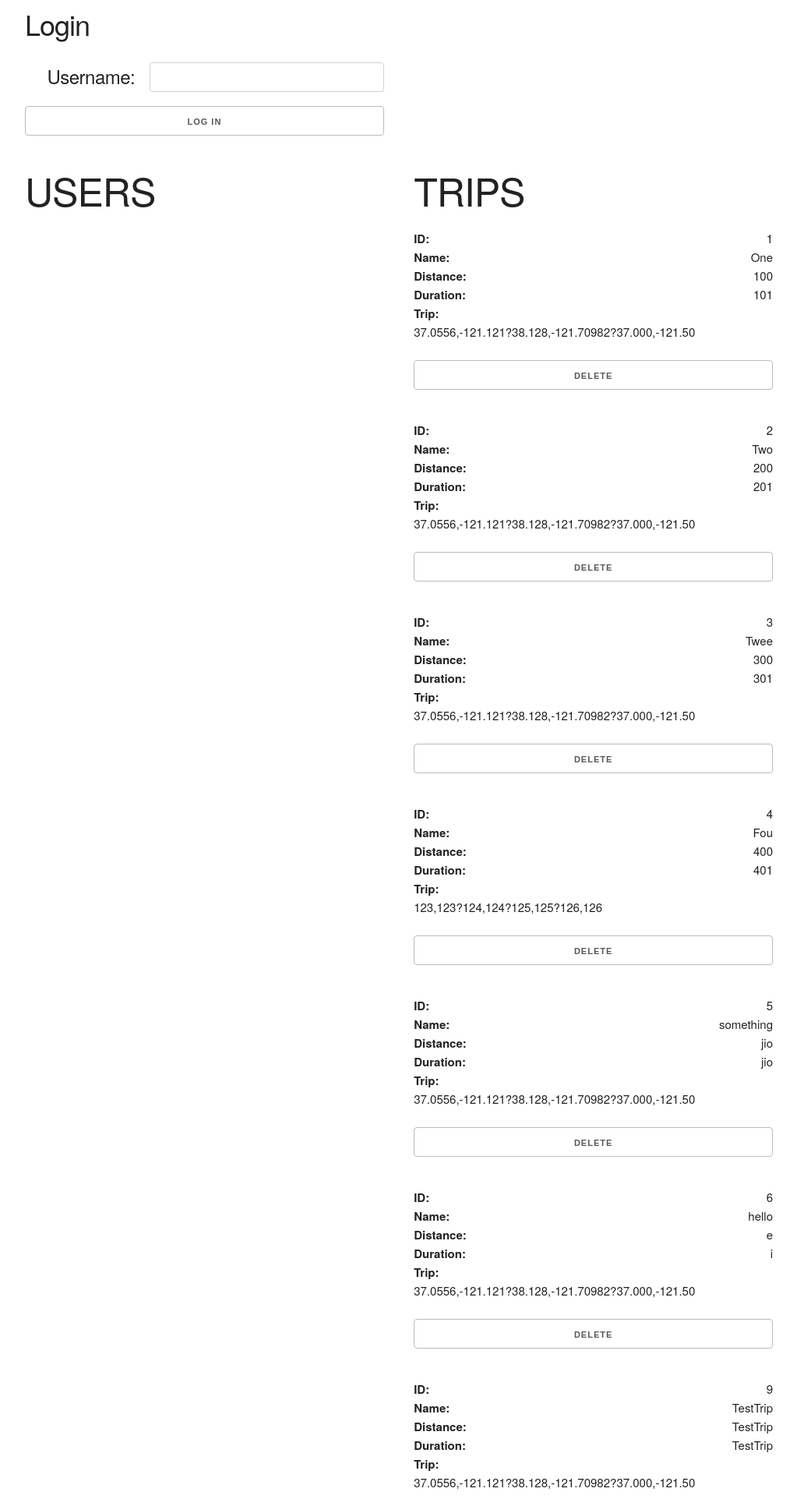
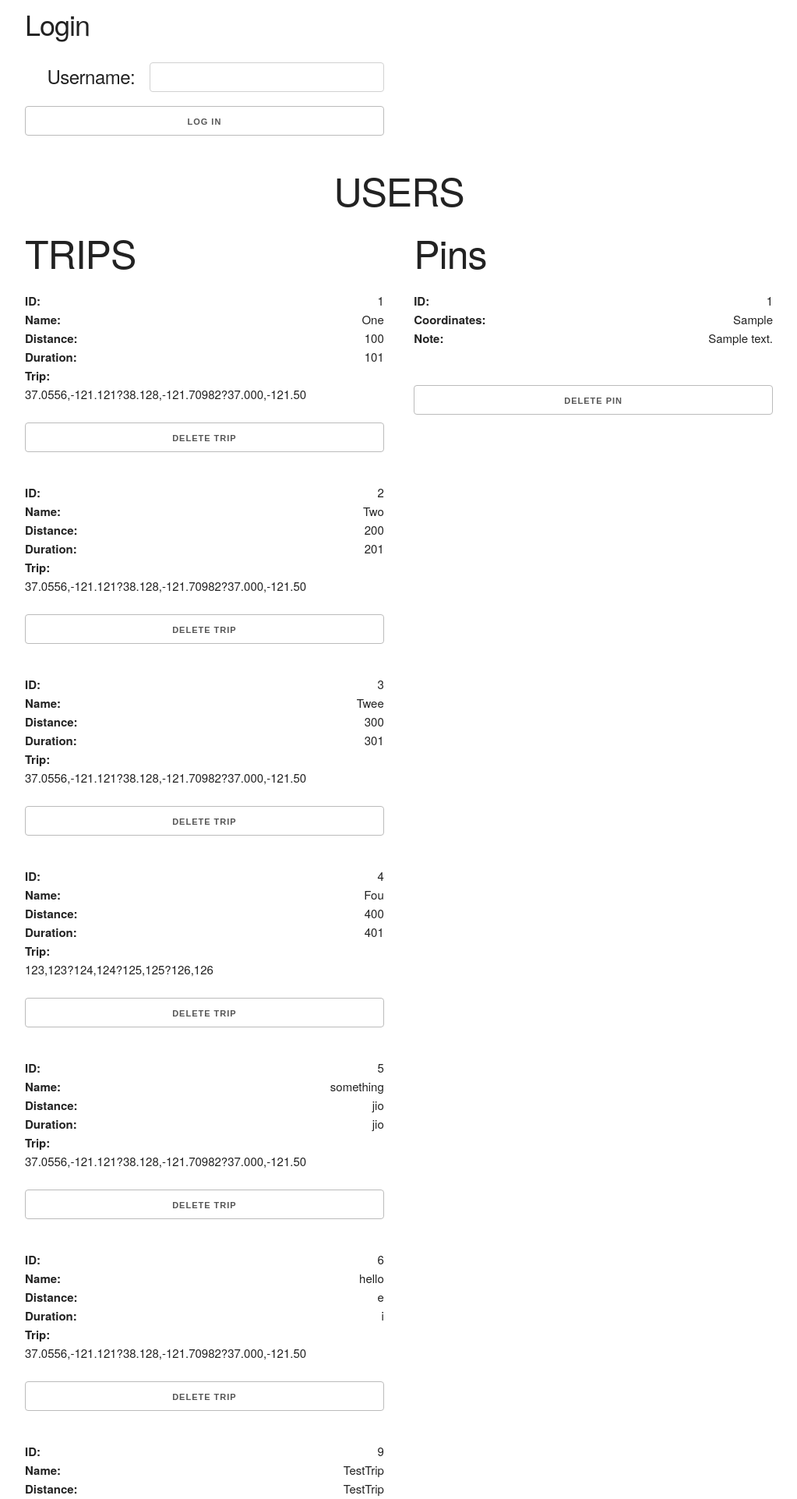
Before and after one commit to HowiJ/pinitBE, a CodeIgniter app: page /index.php/main/index in a window 1280 px wide. Shown: the top 1923 px of the page at 78% size, without its empty margins (128-1151 px from the left). Run offline with CodeIgniter, Linux system fonts and the light colour scheme; data comes from the database, SQL or seed files in the repository; tables that the repository leaves empty hold one stand-in row (values such as "Sample post").

Commit message:
changed the control panel, added comments to controller, model,added get all method for model for pins

```diff
--- a/application/controllers/main.php
+++ b/application/controllers/main.php
@@ -60,11 +60,13 @@ class Main extends CI_Controller {
 	{
 		$users = $this->Map->getAllUsers();
 		$trips = $this->Map->getAllTrips();
+		$pins = $this->Map->getAllPins();
 
 		$this->load->view('index',
 		array(
 			"users" => $users,
-			"trips" => $trips
+			"trips" => $trips,
+			"pins" 	=> $pins
 		));
 	}
 
--- a/application/models/map.php
+++ b/application/models/map.php
@@ -9,6 +9,11 @@ class Map extends CI_Model {
     }
     public function getAllTrips() {
         $query = "SELECT * FROM trips";
+
+        return $this->db->query($query)->result_array();
+    }
+    public function getAllPins() {
+        $query = "SELECT * FROM pins";
 
         return $this->db->query($query)->result_array();
     }
--- a/application/views/index.php
+++ b/application/views/index.php
@@ -23,32 +23,6 @@
 
         <div class="row">
             <div class="six columns">
-                <!-- ADD USER -->
-                <?php if ($this->session->userdata('currUser')): ?>
-                    <form action="/addUser" method="POST">
-                        <div class="row">
-                            <div class="twelve columns">
-                                <h3>New User</h3>
-                            </div>
-                        </div>
-                        <div class="row">
-                            <label for="username">
-                                <div class="four columns">
-                                    <h5>Username: </h5>
-                                </div>
-                                <div class="eight columns">
-                                    <input type="text" name="username">
-                                </div>
-                            </label>
-                        </div>
-                        <div class="row">
-                            <div class="twelve columns">
-                                <input type="submit" value="Add User">
-                            </div>
-                        </div>
-                    </form>
-                <!-- End Add User -->
-            <?php endif; ?>
                 <!-- LOGIN USER -->
                     <?php if (!$this->session->userdata('currUser')): ?>
                         <form action="/checkLogin" method="POST">
@@ -75,13 +49,95 @@
                         </form>
                         <?php endif; ?>
                     <?php if ($this->session->userdata('currUser')) : ?>
-                        <?php
-                            $user = $this->session->userdata('currUser')[0];
-                            echo $user['id'].": ".$user['username'];
-                        ?>
-                        <a href="/logoff" style="float: right;">Log Off</a>
+                        <?php $user = $this->session->userdata('currUser')[0]; ?>
+                        <?php //echo $user['id'].": ".$user['username']; ?>
+                        <br />
+                        <span><?= $user['id']; ?></span>
+                        <a href="/logoff" style="float: right; vertical-align:top">Log Off</a>
+                        <br /><br /><h1 style="font-size:3em;vertical-align:middle;text-align:center;color:rgba(61, 61, 61, 0.65)"><?= $user['username']; ?></h1>
                     <?php endif; ?>
                 <!-- End Login User -->
+            </div>
+            <div class="six columns">
+                <!-- ADD USER -->
+                <?php if ($this->session->userdata('currUser')): ?>
+                    <form action="/addUser" method="POST">
+                        <div class="row">
+                            <div class="twelve columns">
+                                <h3>New User</h3>
+                            </div>
+                        </div>
+                        <div class="row">
+                            <label for="username">
+                                <div class="four columns">
+                                    <h5>Username: </h5>
+                                </div>
+                                <div class="eight columns">
+                                    <input type="text" name="username">
+                                </div>
+                            </label>
+                        </div>
+                        <div class="row">
+                            <div class="twelve columns">
+                                <input type="submit" value="Add User">
+                            </div>
+                        </div>
+                    </form>
+                <?php endif; ?>
+                <!-- End Add User -->
+            </div>
+        </div>
+        <!-- End of Top User row -->
+
+        <!-- Start of Adding Row -->
+        <div class="row">
+            <div class="six columns">
+                <!-- ADD USER -->
+                <?php if ($this->session->userdata('currUser')): ?>
+                    <form action="/addPins" method="POST">
+                        <div class="row">
+                            <div class="twelve columns">
+                                <h3>New Pin</h3>
+                            </div>
+                        </div>
+                        <div class="row">
+                            <label for="username">
+                                <div class="four columns">
+                                    <h5>Coordinate: </h5>
+                                </div>
+                                <div class="eight columns">
+                                    <input type="text" name="coordinate">
+                                </div>
+                            </label>
+                        </div>
+                        <div class="row">
+                            <label for="username">
+                                <div class="four columns">
+                                    <h5>Username: </h5>
+                                </div>
+                                <div class="eight columns">
+                                    <input type="text" name="username">
+                                </div>
+                            </label>
+                        </div>
+                        <div class="row">
+                            <label for="username">
+                                <div class="four columns">
+                                    <h5>Note: </h5>
+                                </div>
+                                <div class="eight columns">
+                                    <input type="text" name="note">
+                                </div>
+                            </label>
+                        </div>
+                        <div class="row">
+                            <div class="twelve columns">
+                                <input type="submit" value="Add Pin">
+                            </div>
+                        </div>
+                    </form>
+                <?php endif; ?>
+                <!-- End Add User -->
             </div>
 
             <div class="six columns">
@@ -150,7 +206,7 @@
 
                         <div class="row">
                             <div class="twelve columns">
-                                <input type="submit" value="Add User">
+                                <input type="submit" value="Add Trip">
                             </div>
                         </div>
                     </form>
@@ -161,8 +217,8 @@
         <!-- End Overall row -->
 
             <div class="row">
-                <div class="six columns">
-                        <h1>USERS</h1>
+                <div class="twelve columns">
+                        <h1 style="text-align: center">USERS</h1>
                     <?php if ($this->session->userdata('currUser')): ?>
                         <?php foreach ($users as $key => $value) { ?>
                             <?php if ($value['id'] != $this->session->userdata('currUser')[0]['id']): ?>
@@ -173,9 +229,9 @@
                                         </span>
                                     </div>
                                     <div class="six columns">
-                                        <form action="/deleteUser" method="post">
-                                            <input type="hidden" name="name" value="<?= $value['id']; ?>">
-                                            <input type="submit" value="Delete User" style="width: auto; float: right">
+                                        <form style="width: 100%; margin-bottom: 0" action="/deleteUser" method="post">
+                                            <input style="height: 0" type="hidden" name="name" value="<?= $value['id']; ?>">
+                                            <input style="width: 100%;" type="submit" value="Delete User" style="width: auto; float: right">
                                         </form>
                                     </div>
                                 </div>
@@ -183,6 +239,8 @@
                         <?php } ?>
                     <?php endif; ?>
                 </div>
+            </div>
+            <div class="row">
                 <div class="six columns">
                     <h1>TRIPS</h1>
                     <?php foreach($trips as $key => $value):?>
@@ -194,7 +252,20 @@
                         <br /><br />
                         <form action="/deleteTrip" method="post">
                             <input type="hidden" name="idk" value="<?php echo $value['id']; ?>">
-                            <input type="submit" value="Delete">
+                            <input type="submit" value="Delete Trip">
+                        </form>
+                    <?php endforeach; ?>
+                </div>
+                <div class="six columns">
+                    <h1>Pins</h1>
+                    <?php foreach($pins as $key => $value):?>
+                        <span style="font-weight: bold">ID:</span> <span style="float:right"><?php echo $value['id']; ?></span><br />
+                        <span style="font-weight: bold">Coordinates:</span> <span style="float:right"><?php echo $value['coordinate']; ?></span><br />
+                        <span style="font-weight: bold">Note:</span> <span style="float:right"><?php echo $value['note']; ?></span><br />
+                        <br /><br />
+                        <form action="/deletePin" method="post">
+                            <input type="hidden" name="idk" value="<?php echo $value['id']; ?>">
+                            <input type="submit" value="Delete Pin">
                         </form>
                     <?php endforeach; ?>
                 </div>
```
